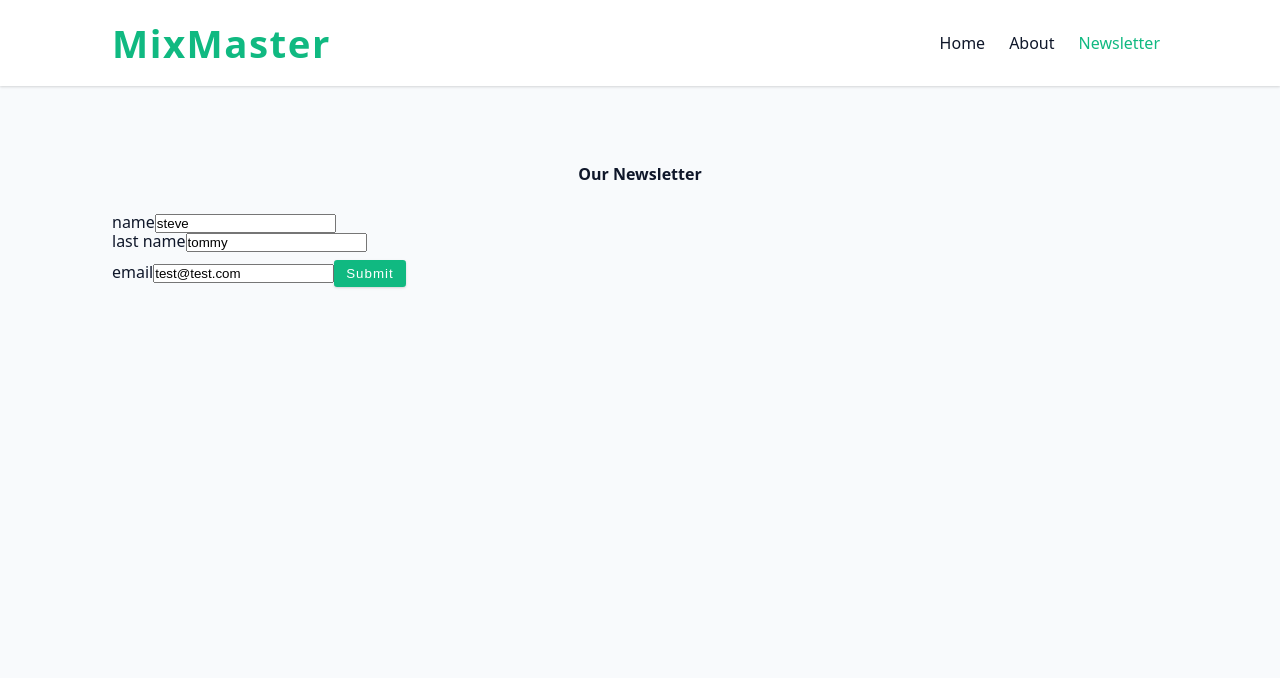
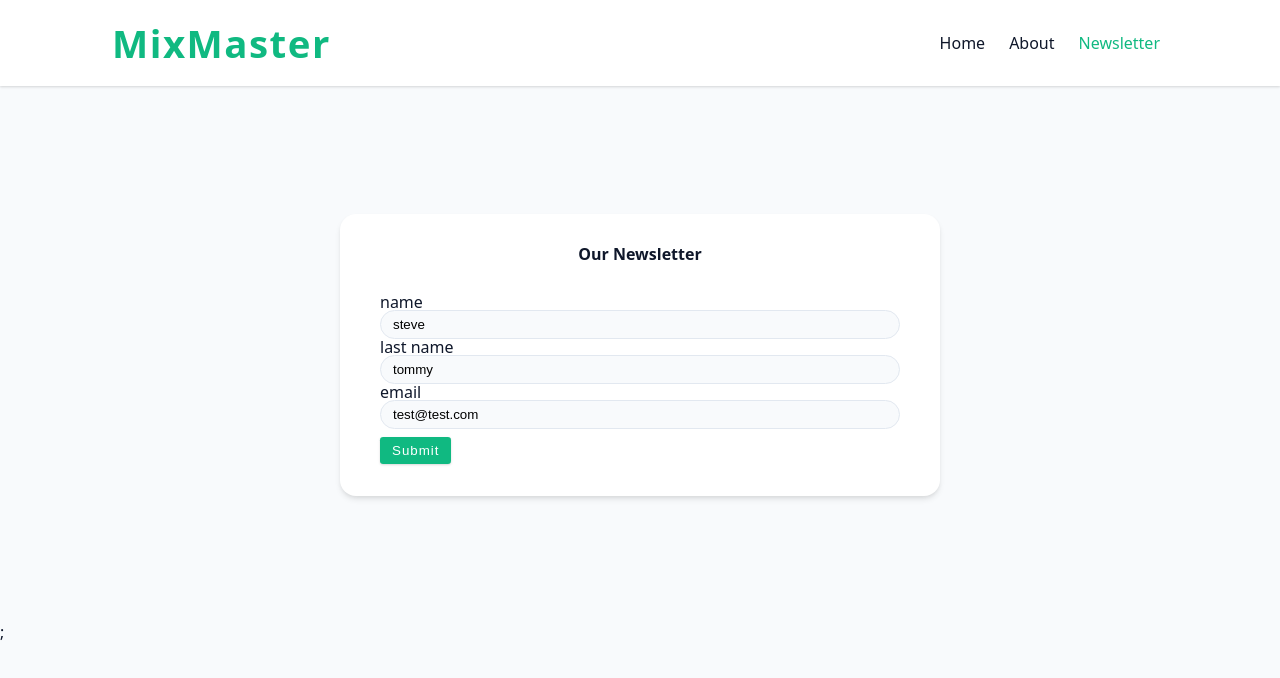
Before and after one commit to eng-by-sjb/react-mix-master-app-frontend-typescript, a React (Vite) app: page /newsletter in a window 1280 px wide. Shown: the top 678 px of the page. Built offline with nearby package versions, Linux system fonts and the light colour scheme.

Commit message:
implement react query

```diff
--- a/src/App.tsx
+++ b/src/App.tsx
@@ -1,8 +1,23 @@
 import { RouterProvider } from "react-router-dom";
 import { router } from "./routes/router";
+import { QueryClient, QueryClientProvider } from "@tanstack/react-query";
+import { ReactQueryDevtools } from "@tanstack/react-query-devtools";
+
+const queryClient = new QueryClient({
+  defaultOptions: {
+    queries: {
+      staleTime: 1000 * 60 * 5,
+    },
+  },
+});
 
 function App() {
-  return <RouterProvider router={router}></RouterProvider>;
+  return (
+    <QueryClientProvider client={queryClient}>
+      <RouterProvider router={router}></RouterProvider>;
+      <ReactQueryDevtools initialIsOpen={false} />
+    </QueryClientProvider>
+  );
 }
 
 export default App;
--- a/src/components/CocktailList.tsx
+++ b/src/components/CocktailList.tsx
@@ -3,18 +3,20 @@ import { type Drink } from "../types";
 import CocktailCard from "./CocktailCard";
 
 type CocktailListProps = {
-  drinks: Drink[];
+  drinks: Drink[] | undefined;
 };
 // type Cocktail = (props: { drinks: Drink[] }) => JSX.Element;
 
 const CocktailList = ({ drinks }: CocktailListProps) => {
-  if (drinks.length === 0) {
-    return <p style={{ textAlign: "center" }}>No matching drinks found</p>;
+  if (drinks === null) {
+    return <h3 style={{ textAlign: "center", fontSize: "2rem" }}>No matching drinks found</h3>;
   }
+
+  drinks?.map;
 
   return (
     <CocktailListWrapper>
-      {drinks.map((drink) => {
+      {drinks?.map((drink) => {
         return <CocktailCard key={drink.idDrink} {...drink}></CocktailCard>;
       })}
     </CocktailListWrapper>
--- a/src/index.css
+++ b/src/index.css
@@ -100,6 +100,25 @@ ul {
   padding: 0;
 }
 
+.form {
+  width: 100%;
+  max-width: var(--fixed-width);
+  background: var(--white);
+  border-radius: var(--borderRadius);
+  box-shadow: var(--shadow-2);
+  padding: 2rem 2.5rem;
+  margin: 3rem auto;
+}
+
+.form-input,
+.form-textarea {
+  width: 100%;
+  padding: 0.375rem 0.75rem;
+  border-radius: var(--borderRadius);
+  background: var(--backgroundColor);
+  border: 1px solid var(--grey-200);
+}
+
 .underline-div {
   margin: 0;
   background: var(--primary-700);
--- a/src/loaders/index.ts
+++ b/src/loaders/index.ts
@@ -1,2 +1,2 @@
 export { singleCocktailLoader } from "./singleCocktailLoader";
-export { landingLoader } from "./landingLoader";
+export { landingLoader } from "./landingLoader/landingLoader";
--- a/src/loaders/landingLoader.ts
+++ /dev/null
@@ -1,16 +0,0 @@
-import axios from "axios";
-import { type LoaderFunction } from "react-router-dom";
-
-const cocktailSearchUrl = "https://www.thecocktaildb.com/api/json/v1/1/search.php?s=";
-
-export const landingLoader: LoaderFunction = async ({ request }) => {
-  const url = new URL(request.url);
-
-  const searchTerm = url.searchParams.get("search") ?? "";
-
-  console.log(searchTerm);
-
-  const resp = await axios.get(`${cocktailSearchUrl}${searchTerm}`);
-
-  return { drinks: resp.data.drinks, searchTerm };
-};
--- /dev/null
+++ b/src/loaders/landingLoader/landingLoader.ts
@@ -0,0 +1,11 @@
+import { type LoaderFunctionArgs, type LoaderFunction } from "react-router-dom";
+
+export const landingLoader: LoaderFunction<LoaderFunctionArgs> = async ({ request }) => {
+  const url = new URL(request.url);
+
+  const searchTerm = url.searchParams.get("search") ?? "";
+
+  // const resp = await axios.get(`${cocktailSearchUrl}${searchTerm}`);
+
+  return { searchTerm };
+};
--- /dev/null
+++ b/src/loaders/landingLoader/reactQuery.tsx
@@ -0,0 +1,13 @@
+import axios from "axios";
+
+const cocktailSearchUrl = "https://www.thecocktaildb.com/api/json/v1/1/search.php?s=";
+
+export const searchCocktailQuery = (searchTerm: string) => {
+  return {
+    queryKey: ["search", searchTerm || "all"],
+    queryFn: async () => {
+      const resp = await axios.get(`${cocktailSearchUrl}${searchTerm}`);
+      return resp.data?.drinks;
+    },
+  };
+};
--- a/src/pages/Landing.tsx
+++ b/src/pages/Landing.tsx
@@ -2,19 +2,22 @@ import { useLoaderData } from "react-router-dom";
 import CocktailList from "@components/CocktailList";
 import { type Drink } from "../types";
 import SearchForm from "@components/SearchForm";
+import { useQuery } from "@tanstack/react-query";
+import { searchCocktailQuery } from "@loaders/landingLoader/reactQuery";
 
 type LoaderData = {
-  drinks: Drink[];
   searchTerm: string;
 };
 
 const Landing = () => {
-  const { drinks, searchTerm } = useLoaderData() as LoaderData; //have cast this "as LoaderData"
+  const { searchTerm } = useLoaderData() as LoaderData; //have cast this "as LoaderData"
+
+  const { data: drinks }: { data: Drink[] | undefined } = useQuery(searchCocktailQuery(searchTerm));
 
   return (
     <>
       <SearchForm searchTerm={searchTerm}></SearchForm>
-      <CocktailList drinks={drinks}></CocktailList>;
+      <CocktailList drinks={drinks}></CocktailList>
     </>
   );
 };
--- a/src/styles/SearchForm.styled.ts
+++ b/src/styles/SearchForm.styled.ts
@@ -1,5 +1,21 @@
 import { styled } from "styled-components";
 
 export const SearchFormWrapper = styled.div`
-  margin: 5rem;
+  margin-bottom: 6rem;
+  /* border: 1px solid red; */
+
+  .form {
+    display: grid;
+    grid-template-columns: 1fr auto;
+  }
+
+  .form-input {
+    border-top-right-radius: 0;
+    border-bottom-right-radius: 0;
+  }
+
+  .btn {
+    border-top-left-radius: 0;
+    border-bottom-left-radius: 0;
+  }
 `;
```
